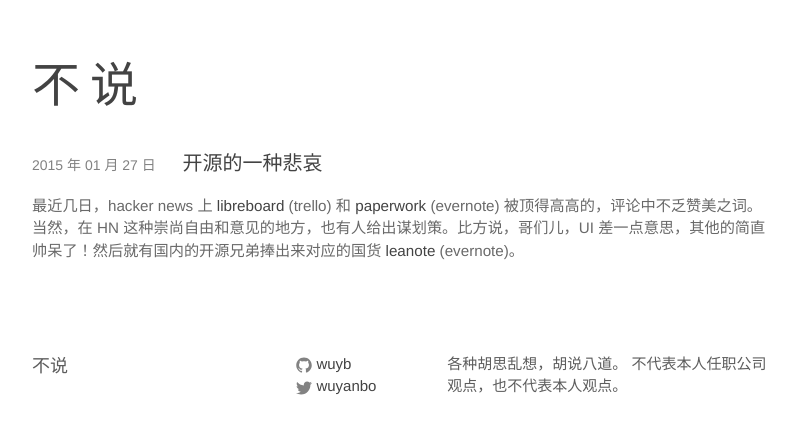
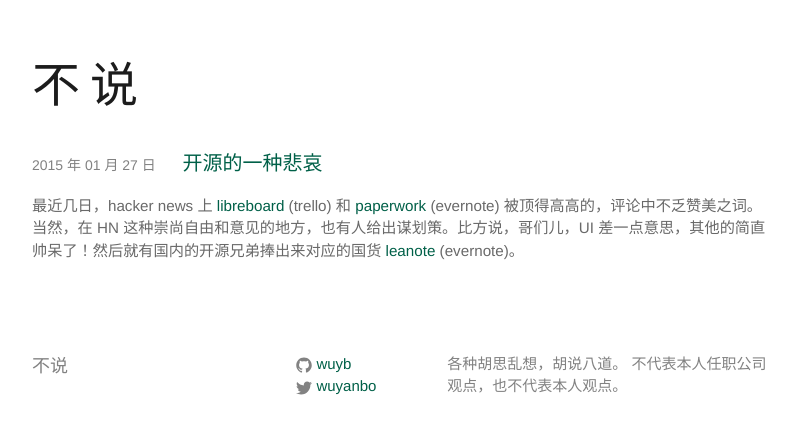
Before and after one commit to wuyb/wuyb1.github.io, a Jekyll site: the page built from index.html, in a window 1280 px wide. Shown: the top 434 px of the page, without its empty margins (238-1034 px from the left). Built offline with Jekyll 4.4.1, drawn with Linux system fonts in a browser that asks for light colours.

Commit message:
change link color

```diff
--- a/_sass/_layout.scss
+++ b/_sass/_layout.scss
@@ -17,11 +17,11 @@
     margin-bottom: 0;
     margin-top: 1.2em;
     float: left;
+    color: $text-color;
+}
 
-    &,
-    &:visited {
-/*        color: $grey-color-dark; */
-    }
+a.site-title:visited {
+    color: lighten($text-color, 20%);
 }
 
 .site-nav {
@@ -101,6 +101,7 @@
 .footer-heading {
     font-size: 18px;
     margin-bottom: $spacing-unit / 2;
+    color: lighten($text-color, 40%);
 }
 
 .contact-list,
@@ -243,3 +244,7 @@
     color: lighten($text-color, 30%);
     font-size: 0.95em;
 }
+
+.text {
+    color: lighten($text-color, 40%);
+}
--- a/css/main.scss
+++ b/css/main.scss
@@ -20,7 +20,7 @@
 $text-color:       #1c1c1c;
 $background-color: lighten(#a5dee4, 30%);
 $brand-color:      #1c1c1c;
-$link-color:       #434343;
+$link-color:       darken(#008967, 8%);
 
 $grey-color:       #828282;
 $grey-color-light: lighten($grey-color, 40%);
```
